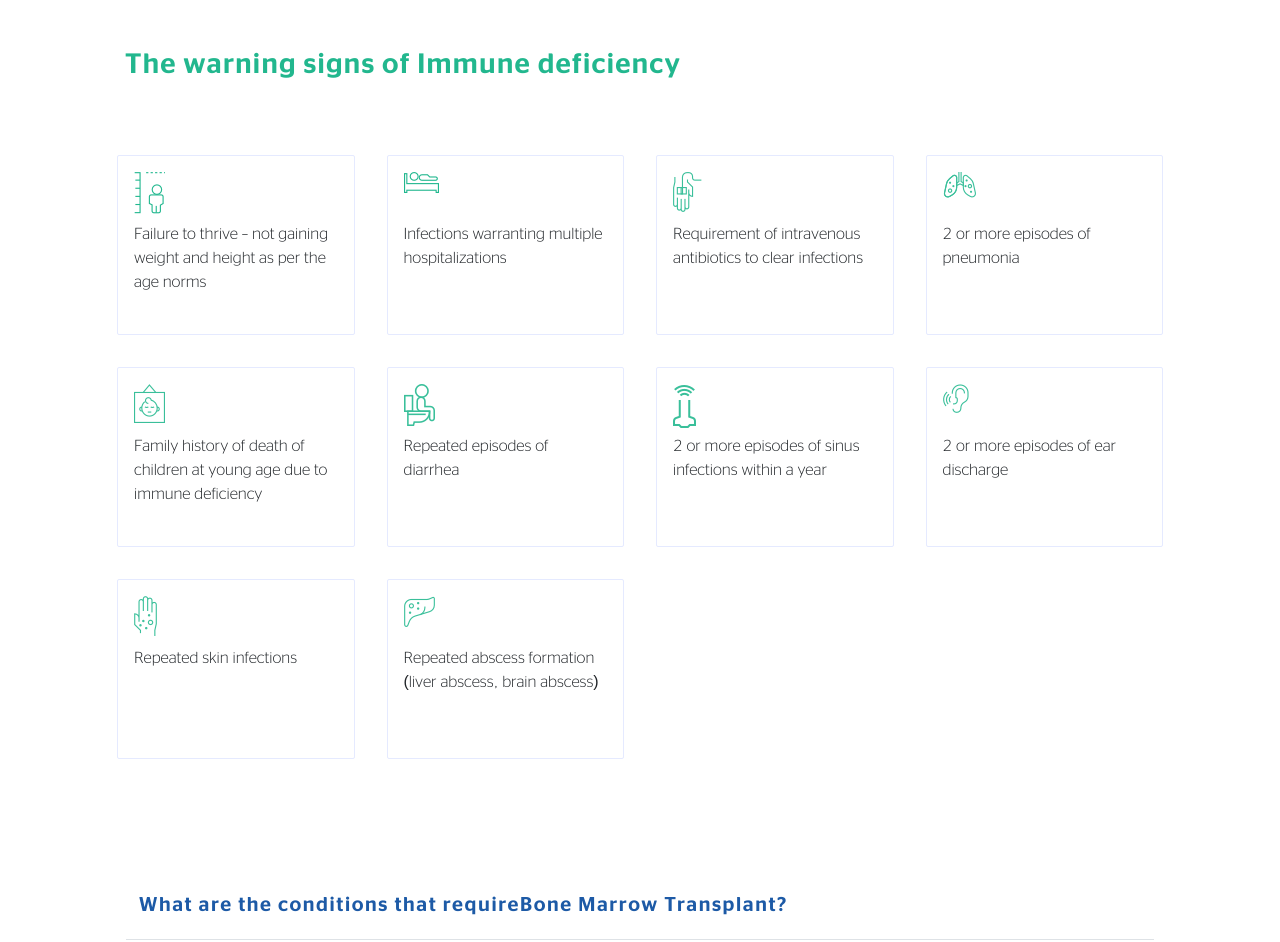
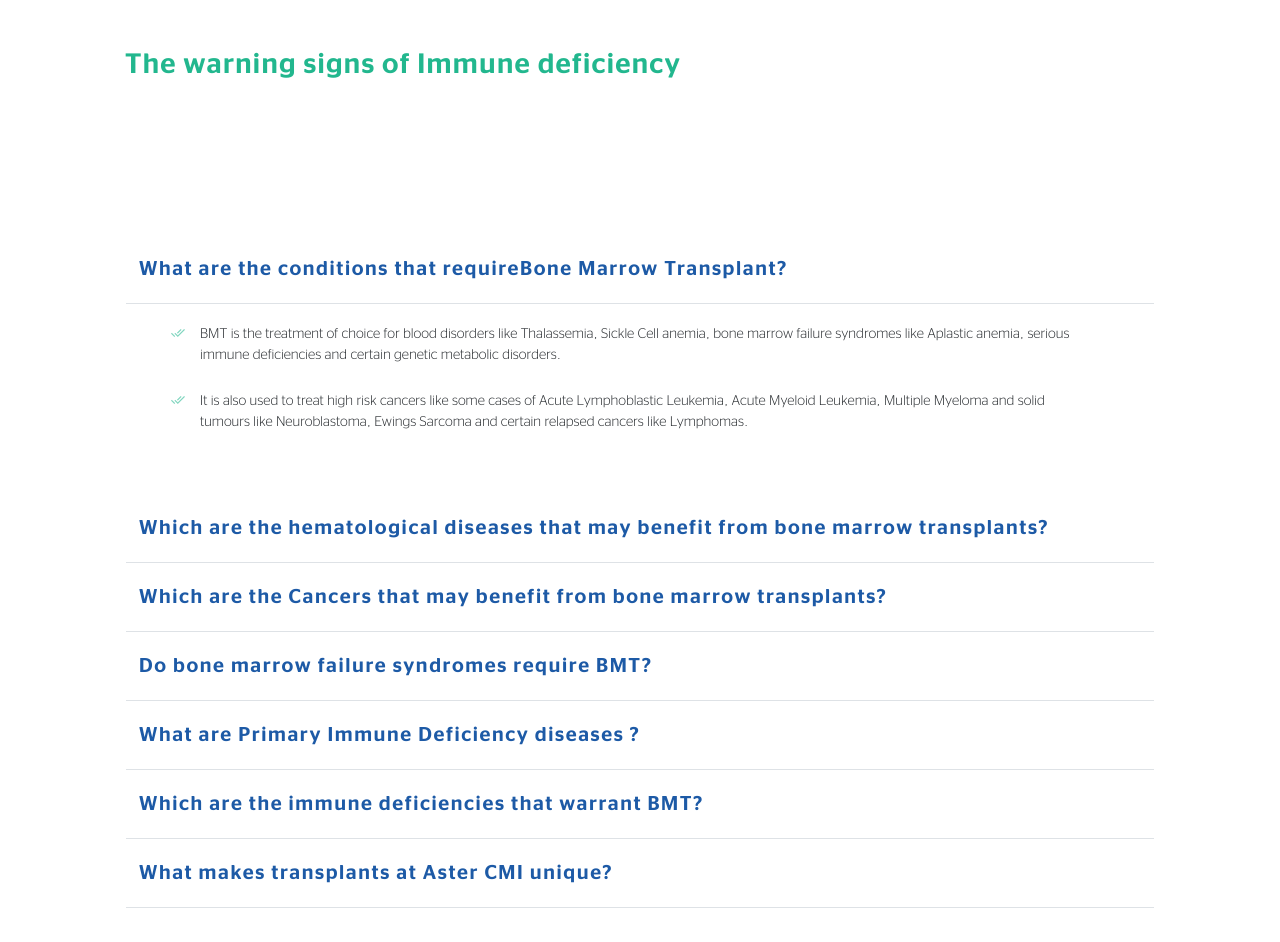
Before and after one commit to saikiranlanke/Template, a plain HTML site: page index.html in a window 1280 px wide. Shown: the part 2740-3682 px from the top of the page. Drawn offline with nearby package versions, Linux system fonts and the light colour scheme.

Commit message:
first commit

```diff
--- a/index.html
+++ b/index.html
@@ -61,7 +61,6 @@
             </div>
         </div>
     </section>
-
     <section class="container py-5">
         <div class="row m-0 px-4">
             <div class="col-md-5">
@@ -83,7 +82,6 @@
             </div>
         </div>
     </section>
-
     <section class="container">
         <div class="px-4">
             <h3 class="p-text px-3 pb-4">Docotrs</h3>
@@ -164,75 +162,13 @@
         <div class="px-4">
             <h3 class="p-text pb-5 px-3">The warning signs of Immune deficiency</h3>
         </div>
-        <div class="row m-0 px-3" id="element">
-            <div class="col-md-3 p-3">
-                <div class="p-3 b-light">
-                <div class="w-50"><img src="images/1.png" class="pb-3"></div>
-                <p class="f-l">Failure to thrive – not gaining weight and height as per the age norms</p>
-                </div>
-            </div>
-            <div class="col-md-3 p-3">
-                <div class="p-3 b-light">
-                    <div class="w-50">
-                    <img src="images/2.png" class="pb-3">
-                </div>
-                    <p class="f-l">Infections warranting multiple hospitalizations</p>
-                </div>
-            </div>
-            <div class="col-md-3 p-3">
-                <div class="p-3 b-light">
-                    <div class="w-50"><img src="images/3.png" class="pb-3"></div>
-                    <p class="f-l">Requirement of intravenous antibiotics to clear infections</p>
-                </div>
-            </div>
-            <div class="col-md-3 p-3">
-                <div class="p-3 b-light">
-                    <div class="w-50"><img src="images/4.png" class="pb-3"></div>
-                    <p class="f-l">2 or more episodes of pneumonia</p>
-                </div>
-            </div>
-            <div class="col-md-3 p-3">
-                <div class="p-3 b-light">
-                    <div class="w-50"><img src="images/5.png" class="pb-3"></div>
-                    <p class="f-l">Family history of death of children at young age due to immune deficiency </p>
-                </div>
-            </div>
-            <div class="col-md-3 p-3">
-                <div class="p-3 b-light">
-                    <div class="w-50"><img src="images/6.png" class="pb-3"></div>
-                    <p class="f-l">Repeated episodes of diarrhea</p>
-                </div>
-            </div>
-            <div class="col-md-3 p-3">
-                <div class="p-3 b-light">
-                    <div class="w-50"><img src="images/7.png" class="pb-3"></div>
-                    <p class="f-l">2 or more episodes of sinus infections within a year</p>
-                </div>
-            </div>
-            <div class="col-md-3 p-3">
-                <div class="p-3 b-light">
-                    <div class="w-50"><img src="images/8.png" class="pb-3"></div>
-                    <p class="f-l">2 or more episodes of ear discharge</p>
-                </div>
-            </div>
-            <div class="col-md-3 p-3">
-                <div class="p-3 b-light">
-                    <div class="w-50"><img src="images/9.png" class="pb-3"></div>
-                    <p class="f-l">Repeated skin infections</p>
-                </div>
-            </div>
-            <div class="col-md-3 p-3">
-                <div class="p-3 b-light">
-                    <div class="w-50"><img src="images/10.png" class="pb-3"></div>
-                    <p class="f-l">Repeated abscess formation (liver abscess, brain abscess)</p>
-                </div>
-            </div>
+        <div class="row m-0 px-3" id="icon">
         </div>
     </section>
     <section class="container py-5 px-4">
         <div id="accordion" class="px-3">
             <div class="mx-3">
-                <div class="" id="headingOne">
+                <div class="i-d" id="headingOne">
                     <h5 class="mb-0 border-bottom">
                         <a class="btn btn-link h-text" data-toggle="collapse" data-target="#collapseOne" aria-expanded="true" aria-controls="collapseOne">
                             What are the conditions that requireBone Marrow Transplant?
@@ -386,17 +322,12 @@
         </div>
     </footer>
     <!-- jQuery -->
+    <script src="https://code.jquery.com/jquery-3.5.1.slim.min.js"></script>
+    <script src="https://cdn.jsdelivr.net/npm/bootstrap@4.6.0/dist/js/bootstrap.bundle.min.js"></script>
 
-
-    <script src="js/bootstrap.min.js"></script>
-    <script src="js/jquery.js" type="text/javascript"></script>
-
-    <script src="https://code.jquery.com/jquery-3.5.1.slim.min.js"></script>
-    <script src="https://cdn.jsdelivr.net/npm/bootstrap@4.6.0/dist/js/bootstrap.bundle.min.js" ></script>
     <!-- Main JS -->
     <script src="js/main.js" type="text/javascript"></script>
-    <script type="text/javascript">
-    </script>
+
 </body>
 
 </html>
```
